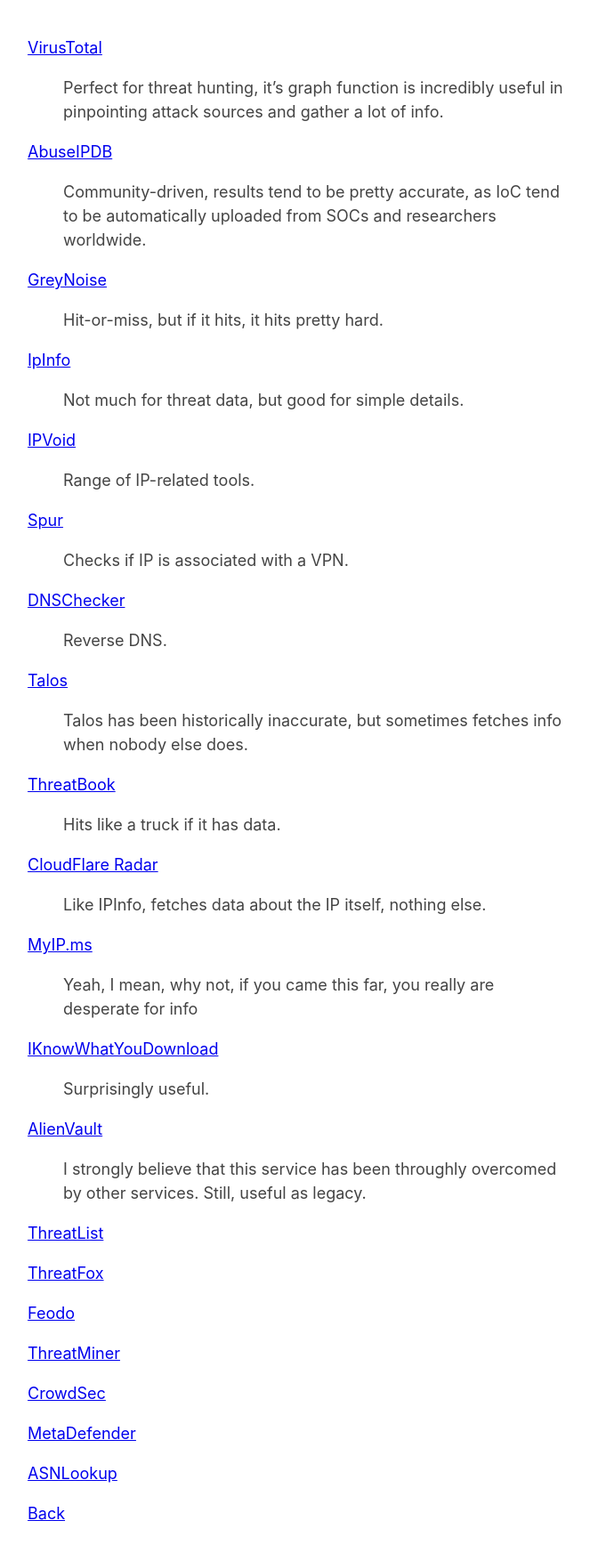
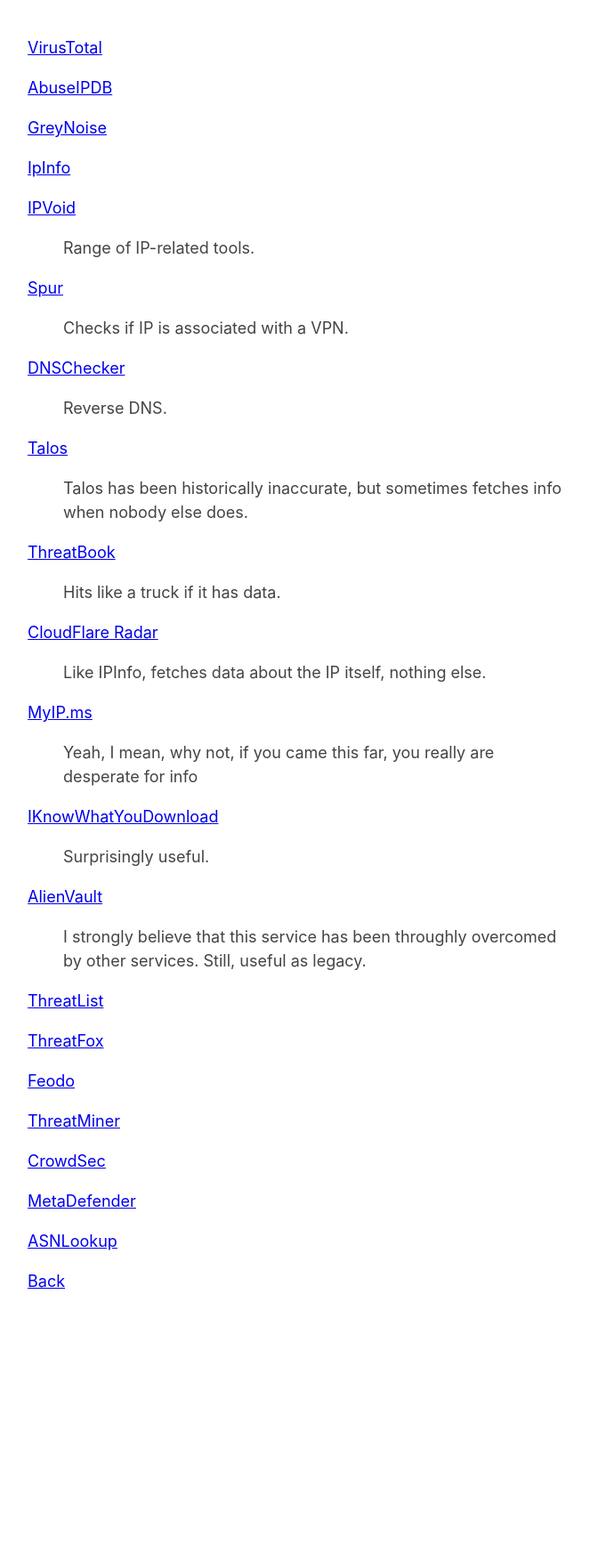
Before and after one commit to dolphinato/dolphinage, a Jekyll site: the page built from IPAnalysis.md, in a window 1280 px wide. Shown: the whole page at 89% size, without its empty margins (284-947 px from the left). Built offline with Jekyll 4.4.1, drawn with Linux system fonts in a browser that asks for light colours; our own code applies the rules of GitHub Pages for plain Markdown files; the repository's description, which GitHub fills in, is left out; after the commit the page ends 1493 px from its top, so only the background shows below that.

Commit message:
Update IPAnalysis.md

```diff
--- a/IPAnalysis.md
+++ b/IPAnalysis.md
@@ -1,17 +1,17 @@
 [VirusTotal](https://www.virustotal.com/gui/home/search)
->Perfect for threat hunting, it's graph function is incredibly useful in pinpointing attack sources and gather a lot of info.
+<p hidden>Perfect for threat hunting, it's graph function is incredibly useful in pinpointing attack sources and gather a lot of info.</p>>
 
 
 [AbuseIPDB](https://www.abuseipdb.com)
->Community-driven, results tend to be pretty accurate, as IoC tend to be automatically uploaded from SOCs and researchers worldwide.
+<p hidden>Community-driven, results tend to be pretty accurate, as IoC tend to be automatically uploaded from SOCs and researchers worldwide.</p>>
 
 
 [GreyNoise](https://viz.greynoise.io)
->Hit-or-miss, but if it hits, it hits pretty hard.
+<p hidden>Hit-or-miss, but if it hits, it hits pretty hard.</p>>
 
 
 [IpInfo](https://ipinfo.io)
->Not much for threat data, but good for simple details.
+<p hidden>Not much for threat data, but good for simple details.</p>>
 
 
 [IPVoid](http://www.ipvoid.com)
```
